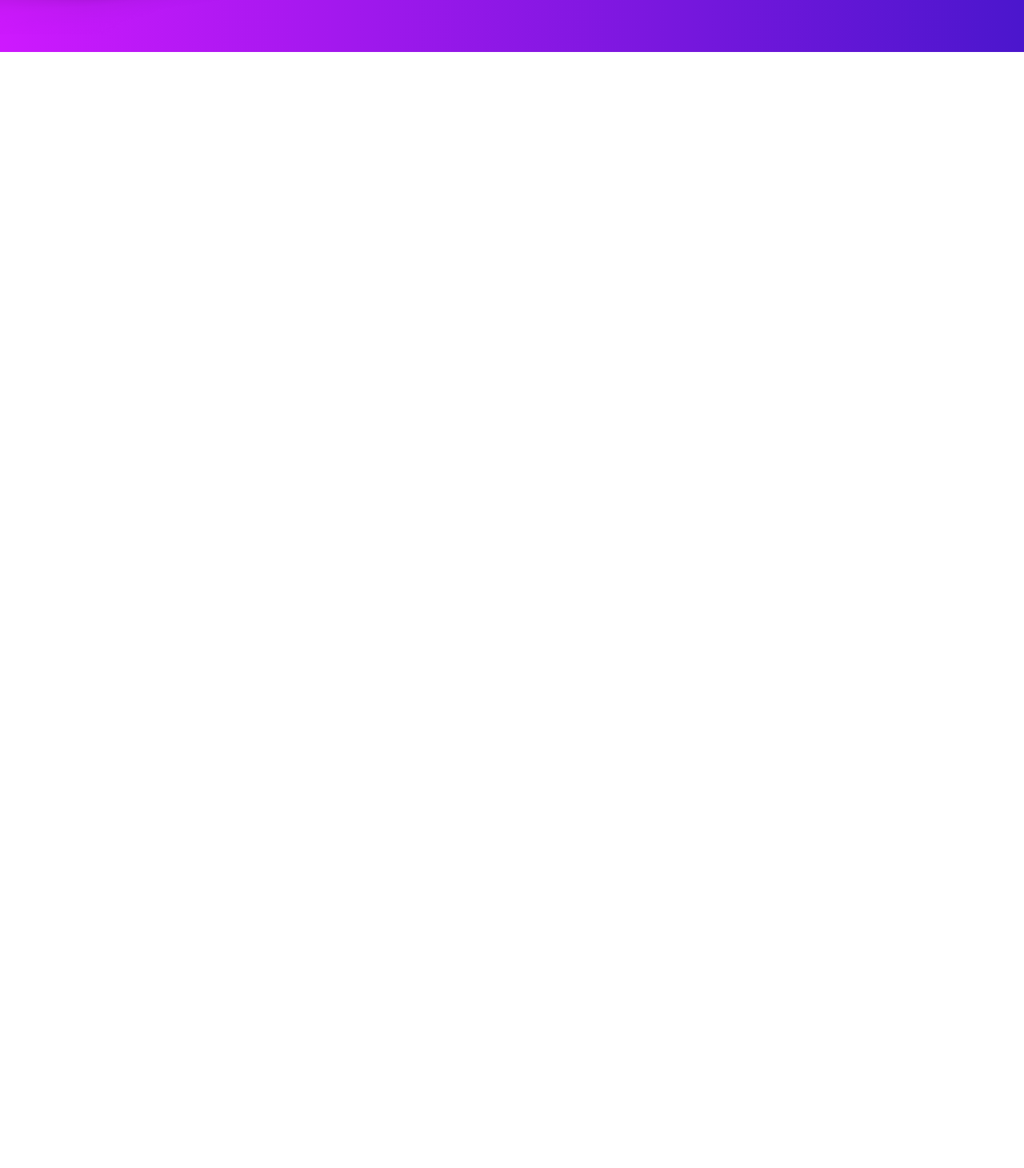
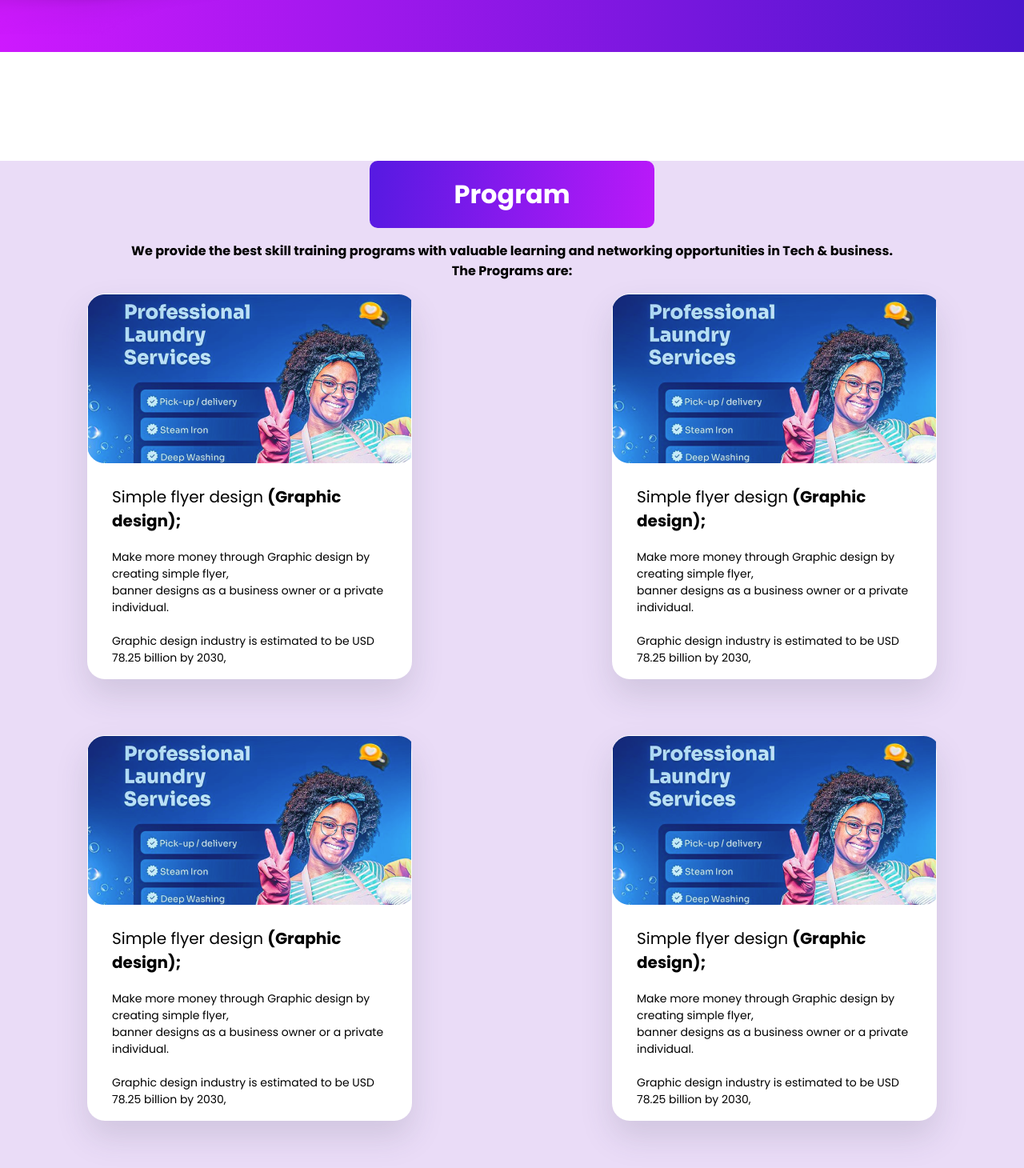
Before and after one commit to Chukuameke/Bit-Academy, a React (Create React App) app in the folder bit-academy/: page / in a window 1280 px wide. Shown: the part 586-2046 px from the top of the page at 80% size. Before the commit the page ends 800 px from the top, so only its background shows below. Built offline with nearby package versions, Linux system fonts and the light colour scheme.

Commit message:
programs section added

```diff
--- a/bit-academy/src/App.js
+++ b/bit-academy/src/App.js
@@ -1,11 +1,13 @@
 import Header from "./header"
 import Hero from "./hero"
+import Program from "./program";
 
 function App() {
   return (
     <>
       <Header />
       <Hero />
+      <Program />
     </>
   );
 }
--- a/bit-academy/src/index.css
+++ b/bit-academy/src/index.css
@@ -25,6 +25,7 @@ code {
   --border:0px;
   --outline: 0px;
   --colorblack:#000;
+  --lighterpurple:#EADCF7;
 }
 
 /* navbar section */
@@ -128,6 +129,70 @@ nav {
 }
 
 
+
+/* program/service section */
+.program-container{
+  width: 100%;
+  height: 160vh;
+  background-color:var(--lighterpurple);
+  margin-top: 136px;
+}
+.program-border{
+  display: flex;
+width: 306px;
+height: 40px;
+padding: 22px 25px;
+justify-content: center;
+align-items: center;
+gap: 10px;
+flex-shrink: 0;
+border-radius: 10px;
+background: linear-gradient(98deg, #541AE1 -1.54%, #CE19FE 118.84%);
+color: var(--colorwhite);
+}
+.program{
+  display: grid;
+  justify-content: center;
+}
+.bold-text{
+  text-align: center;
+  font-weight: bold;
+}
+.card{
+  width: 404px;
+height: 480px;
+flex-shrink: 0;
+border-radius: 22px;
+border: 1px solid rgba(255, 255, 255, 0.50);
+
+background:var(--colorwhite);
+
+box-shadow: 0px 20px 40px 0px rgba(59, 64, 86, 0.15);
+}
+.card-write-up{
+  font-size: 14px;
+}
+.card-text-heading{
+  font-size: 20px;
+}
+.card-text-heading span{
+  font-weight: bold;
+}
+.card-text{
+  padding: 0px 30px;
+}
+.card1{
+  display: flex;
+  justify-content: center;
+  align-items: center;
+  gap: 250px;
+  flex-wrap: wrap;
+}
+.card2{
+  margin-top: 70px;
+}
+
+
 @media(max-width:900px){
   nav{
     z-index: 9999;
@@ -143,6 +208,7 @@ nav {
     right: -300px;
     height: 100vh;
     background-color: var(--darkpurple);
+    transition: 0.3s ease-in-out;
   }
   #navbar.active{
     right: 0px;
--- /dev/null
+++ b/bit-academy/src/program.jsx
@@ -0,0 +1,74 @@
+import React from 'react'
+import CardImage from './img/card1.png'
+function program() {
+    return (
+        <div>
+            <div className="program-container">
+                <div className="program">
+                    <div className='program-border'>
+                        <h1>Program</h1>
+                    </div>
+
+                </div>
+                <p className='bold-text'>We provide the best skill training programs with valuable learning and networking opportunities in Tech & business. <br />  The Programs are: </p>
+
+
+                <div className="cards">
+                    <div className="card1">
+                        <div className="card">
+                            <img src={CardImage} alt="" />
+                            <div className="card-text">
+                                <p className='card-text-heading'> Simple flyer design <span>(Graphic <br /> design);</span></p>
+                                <p className='card-write-up'>Make more money through Graphic design by creating simple flyer, <br /> banner designs as a business owner or a private individual.
+                                  <br />
+                                  <br />
+                                    Graphic design industry is estimated to be USD 78.25 billion by 2030,</p>
+                            </div>
+                        </div>
+
+                        {/* card two in column 1 */}
+                        <div className="card">
+                            <img src={CardImage} alt="" />
+                            <div className="card-text">
+                                <p className='card-text-heading'> Simple flyer design <span>(Graphic <br /> design);</span></p>
+                                <p className='card-write-up'>Make more money through Graphic design by creating simple flyer, <br /> banner designs as a business owner or a private individual.
+                                  <br />
+                                  <br />
+                                    Graphic design industry is estimated to be USD 78.25 billion by 2030,</p>
+                            </div>
+                        </div>
+                    </div>
+
+
+                    {/* card 2 row 2 */}
+                    <div className="card1 card2">
+                        <div className="card">
+                            <img src={CardImage} alt="" />
+                            <div className="card-text">
+                                <p className='card-text-heading'> Simple flyer design <span>(Graphic <br /> design);</span></p>
+                                <p className='card-write-up'>Make more money through Graphic design by creating simple flyer, <br /> banner designs as a business owner or a private individual.
+                                  <br />
+                                  <br />
+                                    Graphic design industry is estimated to be USD 78.25 billion by 2030,</p>
+                            </div>
+                        </div>
+
+                        {/* card two in column 1 */}
+                        <div className="card">
+                            <img src={CardImage} alt="" />
+                            <div className="card-text">
+                                <p className='card-text-heading'> Simple flyer design <span>(Graphic <br /> design);</span></p>
+                                <p className='card-write-up'>Make more money through Graphic design by creating simple flyer, <br /> banner designs as a business owner or a private individual.
+                                  <br />
+                                  <br />
+                                    Graphic design industry is estimated to be USD 78.25 billion by 2030,</p>
+                            </div>
+                        </div>
+                    </div>
+                </div>
+            </div>
+        </div>
+    )
+}
+
+export default program
```
Also changed, not shown: bit-academy/src/img/card1.png (added).
